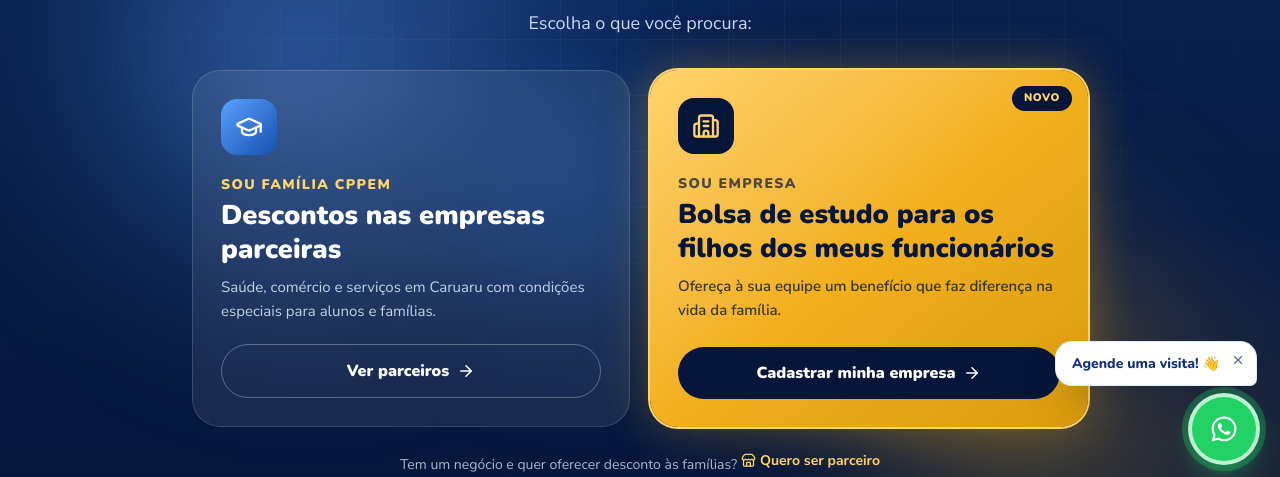
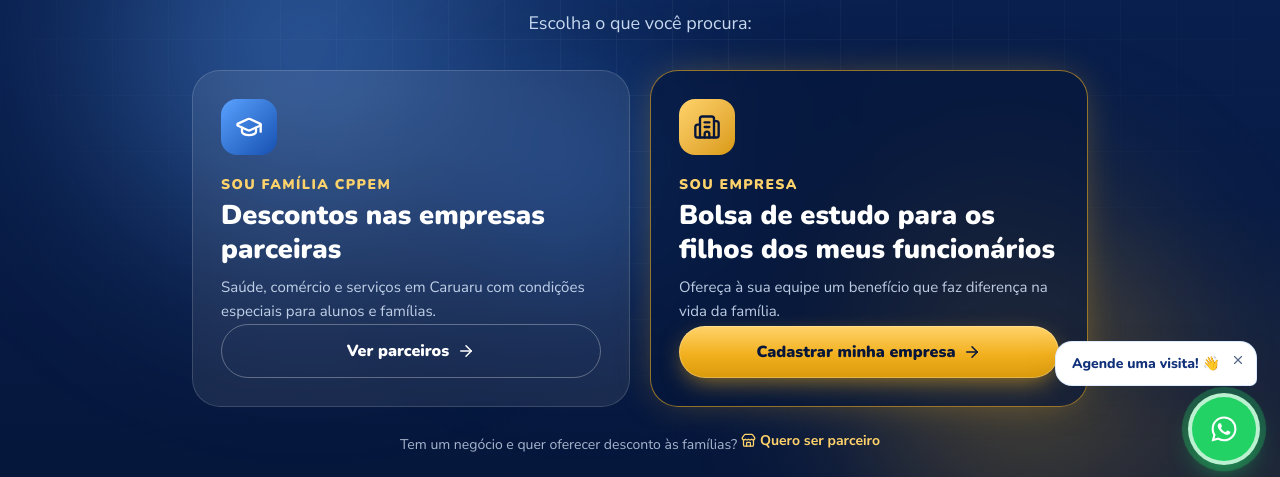
Before and after one commit to marketing942/Rebranding_Colegio_CPPEM, a Next.js app: page /parceiros in a window 1280 px wide. Shown: the part 315-792 px from the top of the page. Built offline with nearby package versions, Linux system fonts and the light colour scheme; no server answers.

Commit message:
Parceiros: família primeiro e cartões de família e empresa com o mesmo peso no topo

```diff
--- a/app/parceiros/page.tsx
+++ b/app/parceiros/page.tsx
@@ -46,27 +46,10 @@
           </div>
 
           <div className="mx-auto mt-8 grid max-w-4xl gap-4 md:grid-cols-2 md:gap-5">
-            {/* empresa: destaque principal (destino do tráfego pago) */}
-            <a
-              href={CORPORATE_HREF}
-              className="group relative flex flex-col overflow-hidden rounded-[1.75rem] bg-linear-to-br from-gold-300 via-gold to-gold-600 p-6 text-navy-950 shadow-[0_0_50px_rgb(242_176_30/0.35)] ring-2 ring-gold-300 transition-transform hover:-translate-y-1 sm:p-7 md:order-2"
-            >
-              <span className="absolute top-4 right-4 rounded-full bg-navy-950 px-3 py-1 font-display text-[11px] font-black tracking-wider text-gold-300 uppercase">Novo</span>
-              <span className="grid size-14 place-items-center rounded-2xl bg-navy-950 text-gold-300">
-                <Building2 size={28} aria-hidden="true" />
-              </span>
-              <p className="mt-5 font-display text-sm font-black tracking-widest text-navy-950/70 uppercase">Sou empresa</p>
-              <h2 className="mt-1 font-display text-2xl leading-tight font-black sm:text-[1.7rem]">Bolsa de estudo para os filhos dos meus funcionários</h2>
-              <p className="mt-2 text-[15px] leading-relaxed font-semibold text-navy-950/80">Ofereça à sua equipe um benefício que faz diferença na vida da família.</p>
-              <span className="mt-6 inline-flex items-center justify-center gap-2 rounded-full bg-navy-950 px-6 py-3.5 font-display font-black text-white transition-colors group-hover:bg-navy">
-                Cadastrar minha empresa
-                <ArrowRight size={18} className="transition-transform group-hover:translate-x-1" aria-hidden="true" />
-              </span>
-            </a>
-
+            {/* família primeiro: é quem chega pelo menu */}
             <a
               href="#rede"
-              className="group flex flex-col rounded-[1.75rem] border border-white/15 bg-white/8 p-6 text-white backdrop-blur transition-[transform,background-color] hover:-translate-y-1 hover:bg-white/12 sm:p-7 md:order-1"
+              className="group flex flex-col rounded-[1.75rem] border border-white/15 bg-white/8 p-6 text-white backdrop-blur transition-[transform,background-color] hover:-translate-y-1 hover:bg-white/12 sm:p-7"
             >
               <span className="grid size-14 place-items-center rounded-2xl bg-linear-to-br from-blue-400 to-blue-700 text-white">
                 <GraduationCap size={28} aria-hidden="true" />
@@ -74,8 +57,25 @@
               <p className="mt-5 font-display text-sm font-black tracking-widest text-gold-300 uppercase">Sou família CPPEM</p>
               <h2 className="mt-1 font-display text-2xl leading-tight font-black sm:text-[1.7rem]">Descontos nas empresas parceiras</h2>
               <p className="mt-2 text-[15px] leading-relaxed text-blue-100/85">Saúde, comércio e serviços em Caruaru com condições especiais para alunos e famílias.</p>
-              <span className="mt-auto inline-flex items-center justify-center gap-2 rounded-full border border-white/30 px-6 py-3.5 font-display font-black transition-colors group-hover:border-gold group-hover:text-gold-300 max-md:mt-6">
+              <span className="mt-6 inline-flex items-center justify-center gap-2 rounded-full border border-white/30 px-6 py-3.5 font-display font-black transition-colors group-hover:border-gold group-hover:text-gold-300 md:mt-auto">
                 Ver parceiros
+                <ArrowRight size={18} className="transition-transform group-hover:translate-x-1" aria-hidden="true" />
+              </span>
+            </a>
+
+            {/* empresa: mesmo peso visual, com o dourado na borda e no botão */}
+            <a
+              href={CORPORATE_HREF}
+              className="group flex flex-col rounded-[1.75rem] border border-gold/60 bg-navy-950/60 p-6 text-white shadow-[0_0_40px_-12px_rgb(242_176_30/0.45)] backdrop-blur transition-[transform,border-color] hover:-translate-y-1 hover:border-gold sm:p-7"
+            >
+              <span className="grid size-14 place-items-center rounded-2xl bg-linear-to-br from-gold-300 to-gold-600 text-navy-950">
+                <Building2 size={28} aria-hidden="true" />
+              </span>
+              <p className="mt-5 font-display text-sm font-black tracking-widest text-gold-300 uppercase">Sou empresa</p>
+              <h2 className="mt-1 font-display text-2xl leading-tight font-black sm:text-[1.7rem]">Bolsa de estudo para os filhos dos meus funcionários</h2>
+              <p className="mt-2 text-[15px] leading-relaxed text-blue-100/85">Ofereça à sua equipe um benefício que faz diferença na vida da família.</p>
+              <span className="btn-gold mt-6 inline-flex items-center justify-center gap-2 rounded-full px-6 py-3.5 font-display font-black md:mt-auto">
+                Cadastrar minha empresa
                 <ArrowRight size={18} className="transition-transform group-hover:translate-x-1" aria-hidden="true" />
               </span>
             </a>
```
